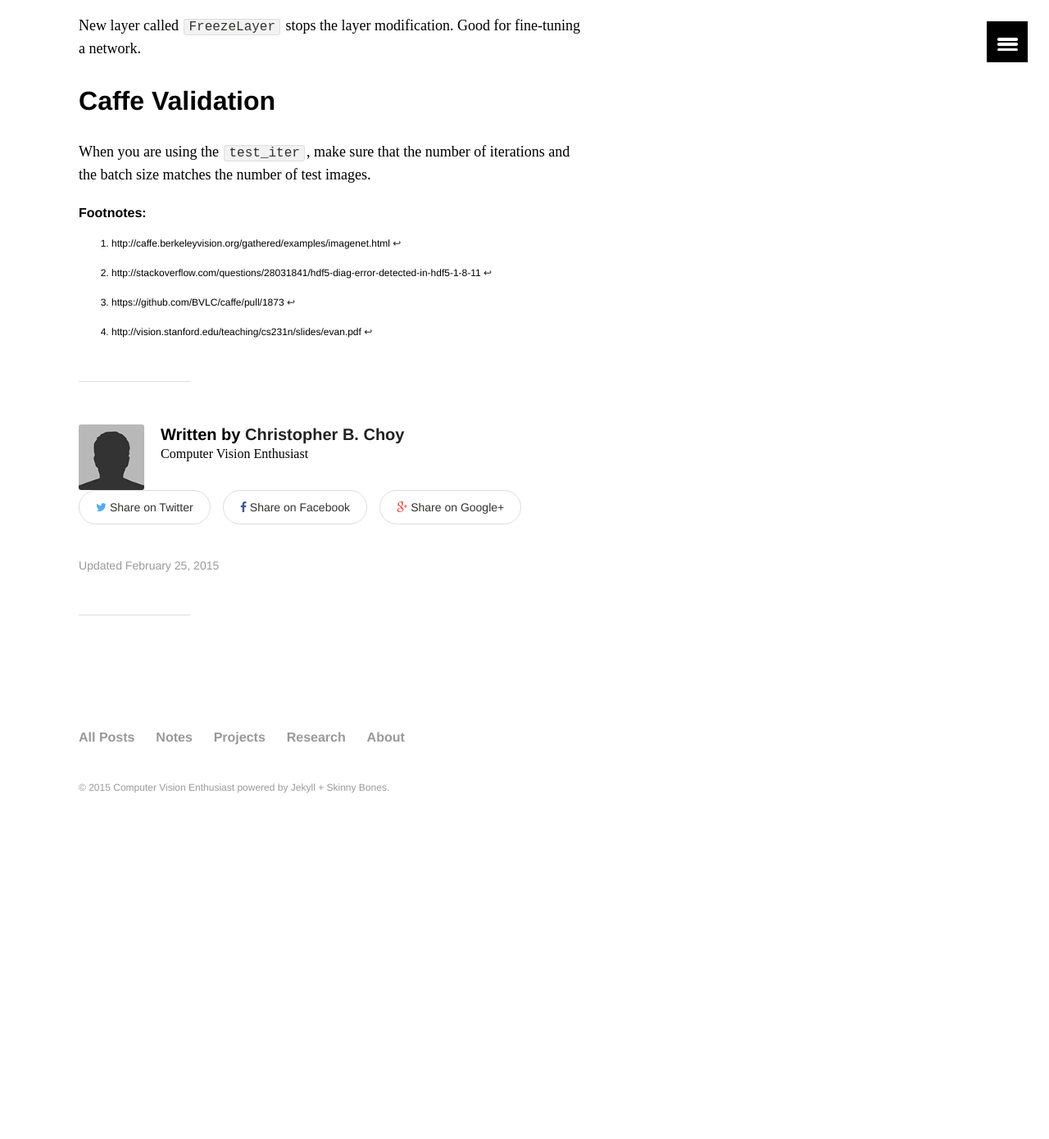
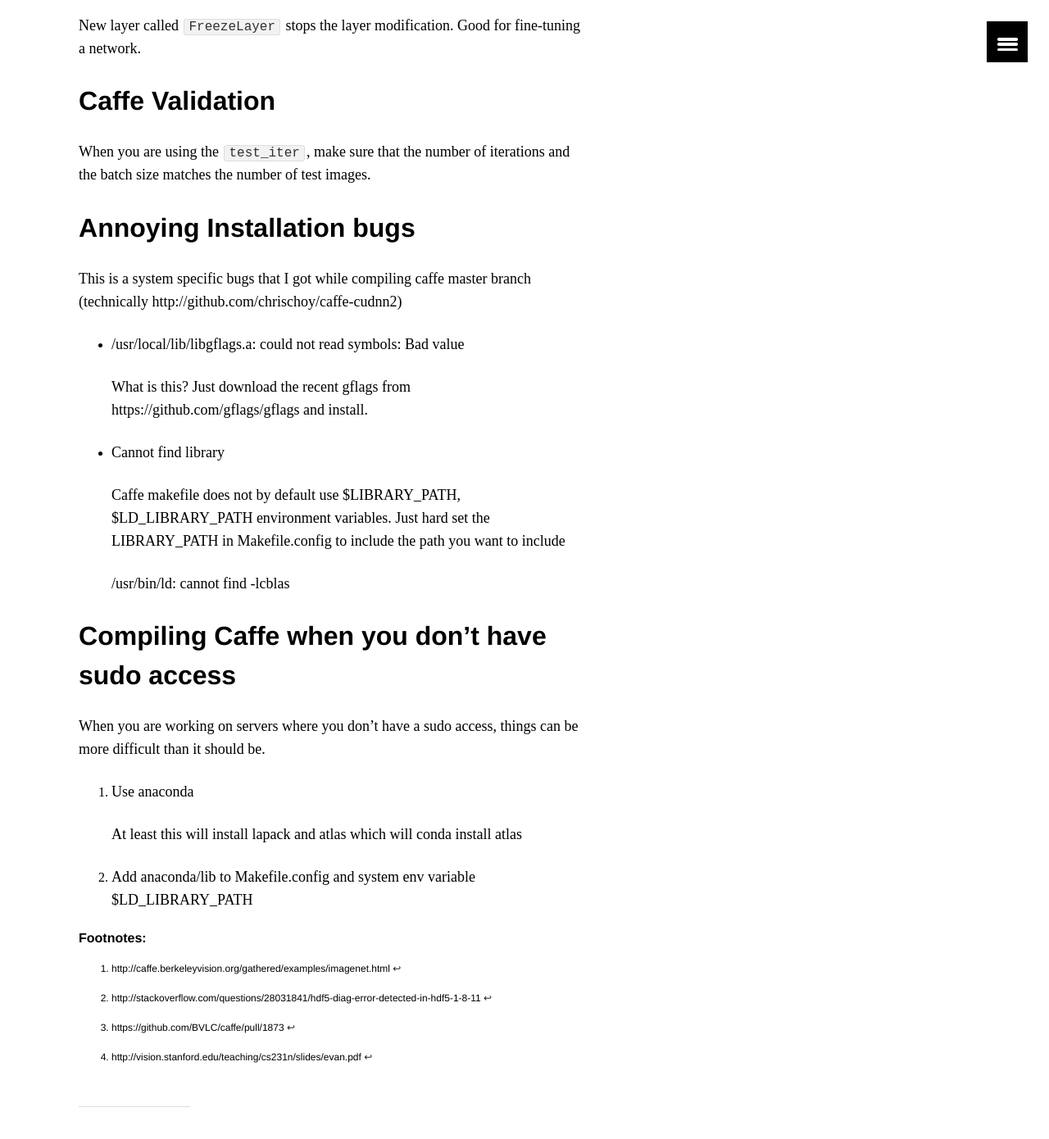
Before and after one commit to antran89/blog, a Jekyll site: the page built from _posts/research/2015-01-31-caffe-notes.md, in a window 1280 px wide and 1400 px high, scrolled down 2126 px. Shown: the top 1390 px of the window at 82% size. Built offline with Jekyll 4.4.1, drawn with Linux system fonts in a browser that asks for light colours; comment, search, counter and statistics services are not loaded; before the commit the page ends 3149 px from its top, so only the background shows below that.

```diff
--- a/_posts/research/2015-01-31-caffe-notes.md
+++ b/_posts/research/2015-01-31-caffe-notes.md
@@ -92,6 +92,36 @@ New layer called `FreezeLayer` stops the layer modification. Good for fine-tunin
 
 When you are using the `test_iter`, make sure that the number of iterations and the batch size matches the number of test images.
 
+
+## Annoying Installation bugs
+
+This is a system specific bugs that I got while compiling caffe master branch (technically http://github.com/chrischoy/caffe-cudnn2)
+
+- /usr/local/lib/libgflags.a: could not read symbols: Bad value
+
+    What is this? Just download the recent gflags from https://github.com/gflags/gflags and install.
+
+- Cannot find library
+
+    Caffe makefile does not by default use $LIBRARY_PATH, $LD_LIBRARY_PATH environment variables. Just hard set the LIBRARY_PATH in Makefile.config to include the path you want to include
+
+    /usr/bin/ld: cannot find -lcblas
+
+
+## Compiling Caffe when you don't have sudo access
+
+When you are working on servers where you don't have a sudo access, things can be more difficult than it should be.
+
+1. Use anaconda
+
+    At least this will install lapack and atlas which will
+    conda install atlas
+
+2. Add anaconda/lib to Makefile.config and system env variable $LD_LIBRARY_PATH
+
+
+
+
 [^1]: http://caffe.berkeleyvision.org/gathered/examples/imagenet.html
 [^2]: http://stackoverflow.com/questions/28031841/hdf5-diag-error-detected-in-hdf5-1-8-11
 [^3]: https://github.com/BVLC/caffe/pull/1873
```
Also changed, not shown: other parts of _posts/research/2015-01-31-caffe-notes.md (+1 -1 lines), _posts/research/2015-07-13-merging-pull-request.md (added, +53 -0 lines).
